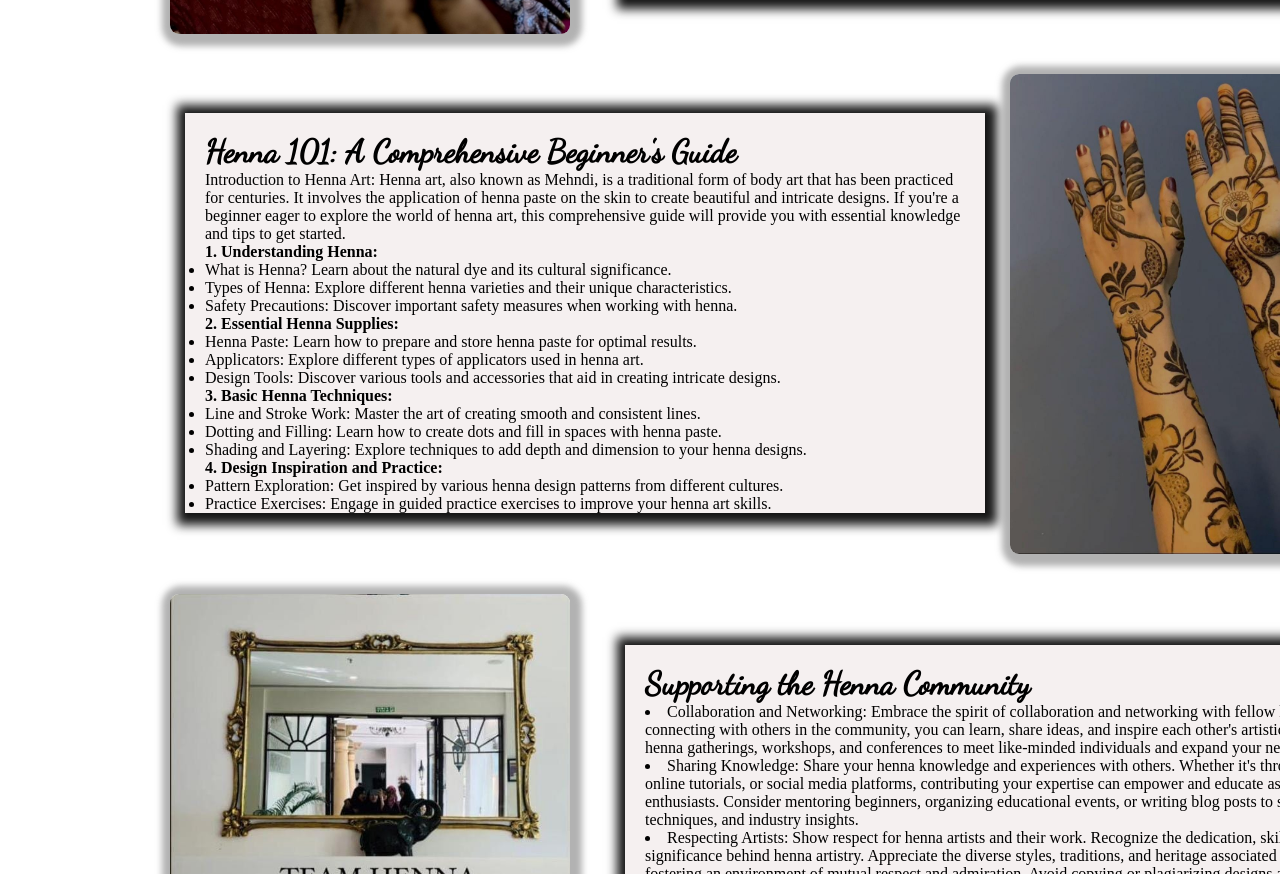
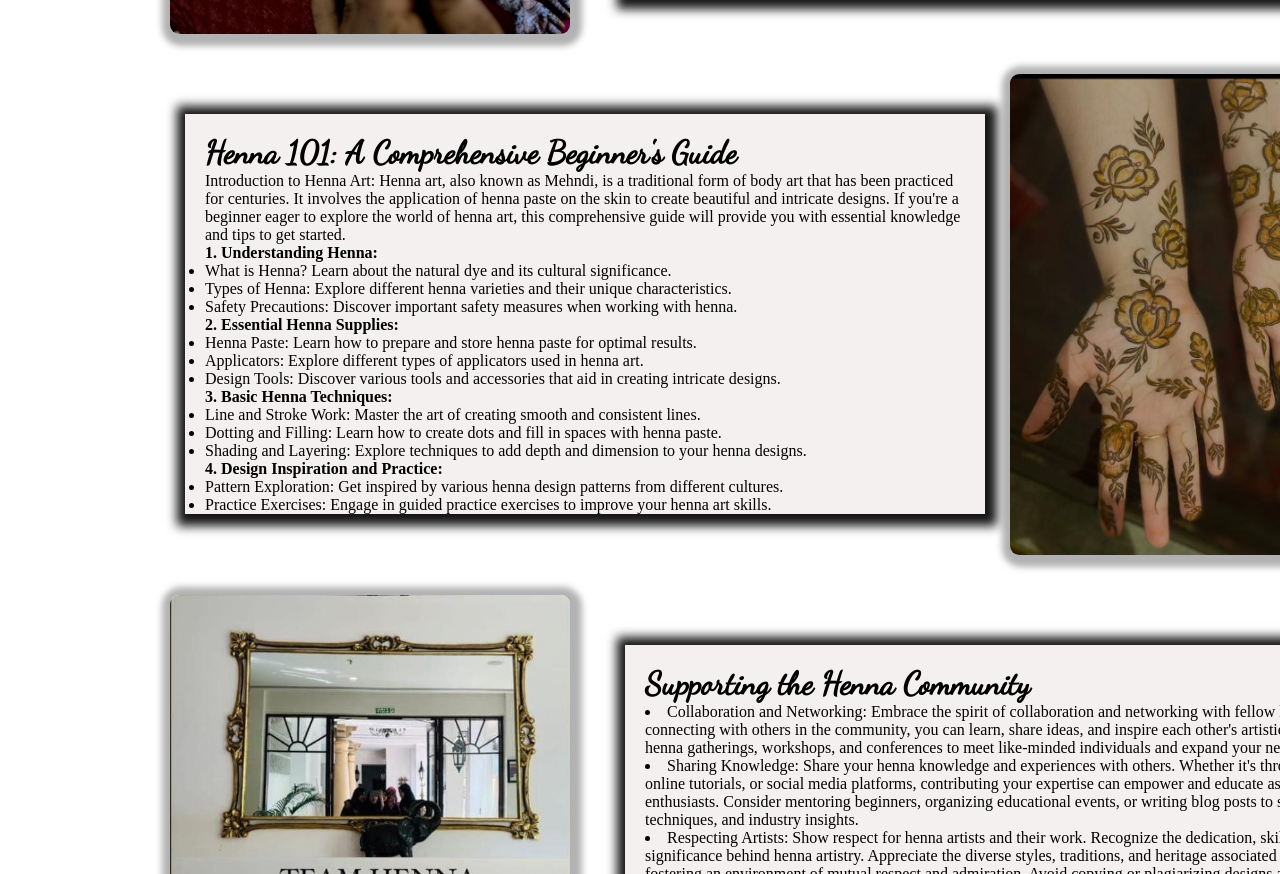
Before and after one commit to shabnazakthar/henna-blog-new, a plain HTML site: page index.html in a window 1280 px wide. Shown: the part 3137-4011 px from the top of the page. Drawn offline with Linux system fonts and the light colour scheme; a web font is replaced by a local one.

Commit message:
Update index.html

```diff
--- a/index.html
+++ b/index.html
@@ -319,7 +319,7 @@
 
 
             </div>
-            <img src="./blog/img4.jpeg">
+            <img src="./blog/palm.jpeg">
         </div>
         <div class="post">
           <img src="./blog/team1.jpeg">
```
